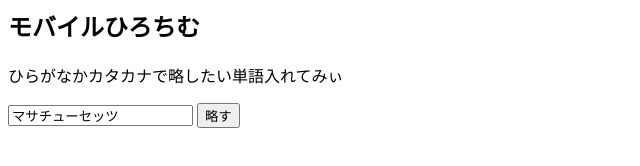
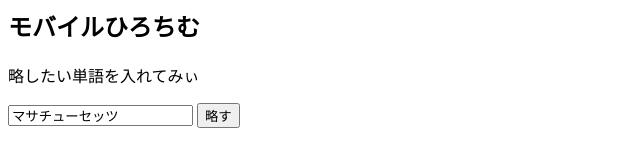
Before and after one commit to dededeaki/hello-world, a plain HTML site: page index.html in a window 1280 px wide. Shown: the whole page, without its empty margins (0-640 px from the left). Drawn offline with Linux system fonts and the light colour scheme.

Commit message:
no message

```diff
--- a/index.html
+++ b/index.html
@@ -46,7 +46,7 @@ function hiroki(){
 <body>
 <h2>モバイルひろちむ</h2>
 
-<p>ひらがなかカタカナで略したい単語入れてみぃ</p>
+<p>略したい単語を入れてみぃ</p>
 
 <form>
   <input type="text" id="inText" value="マサチューセッツ">
```
